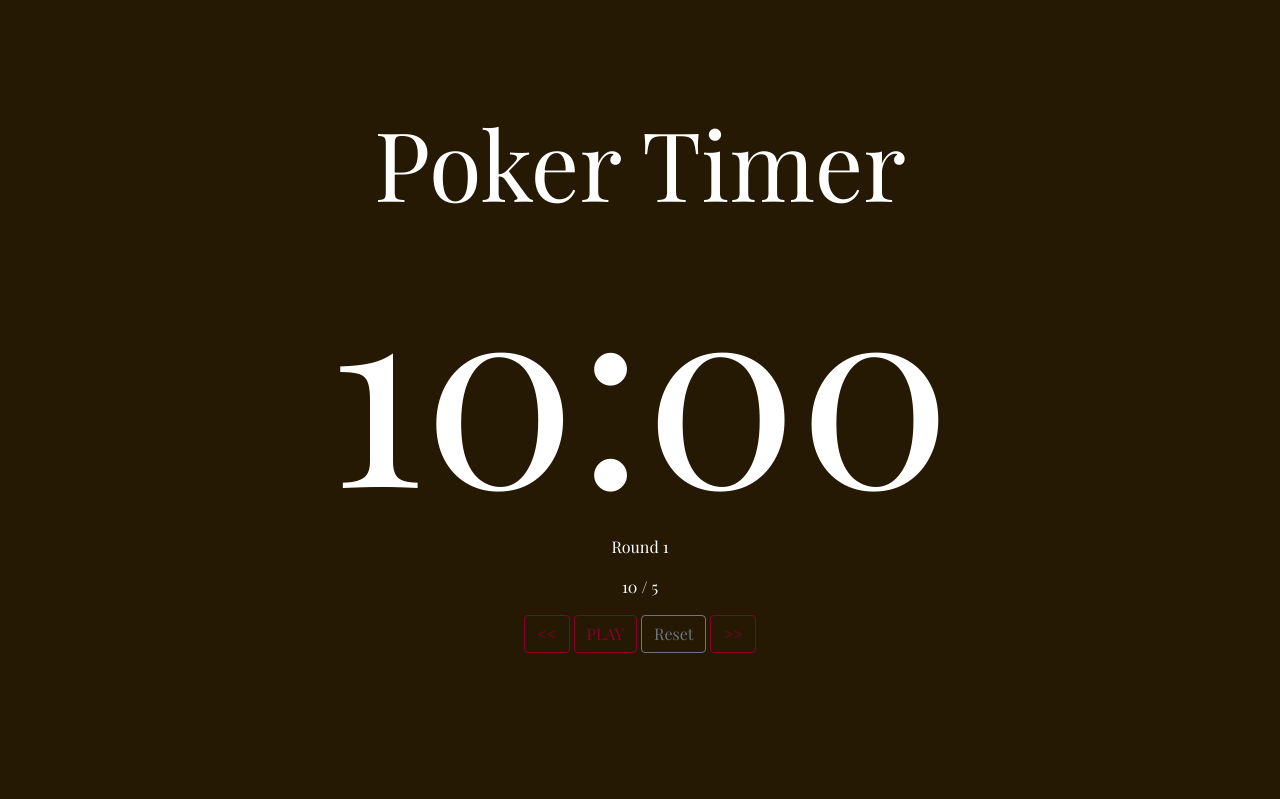
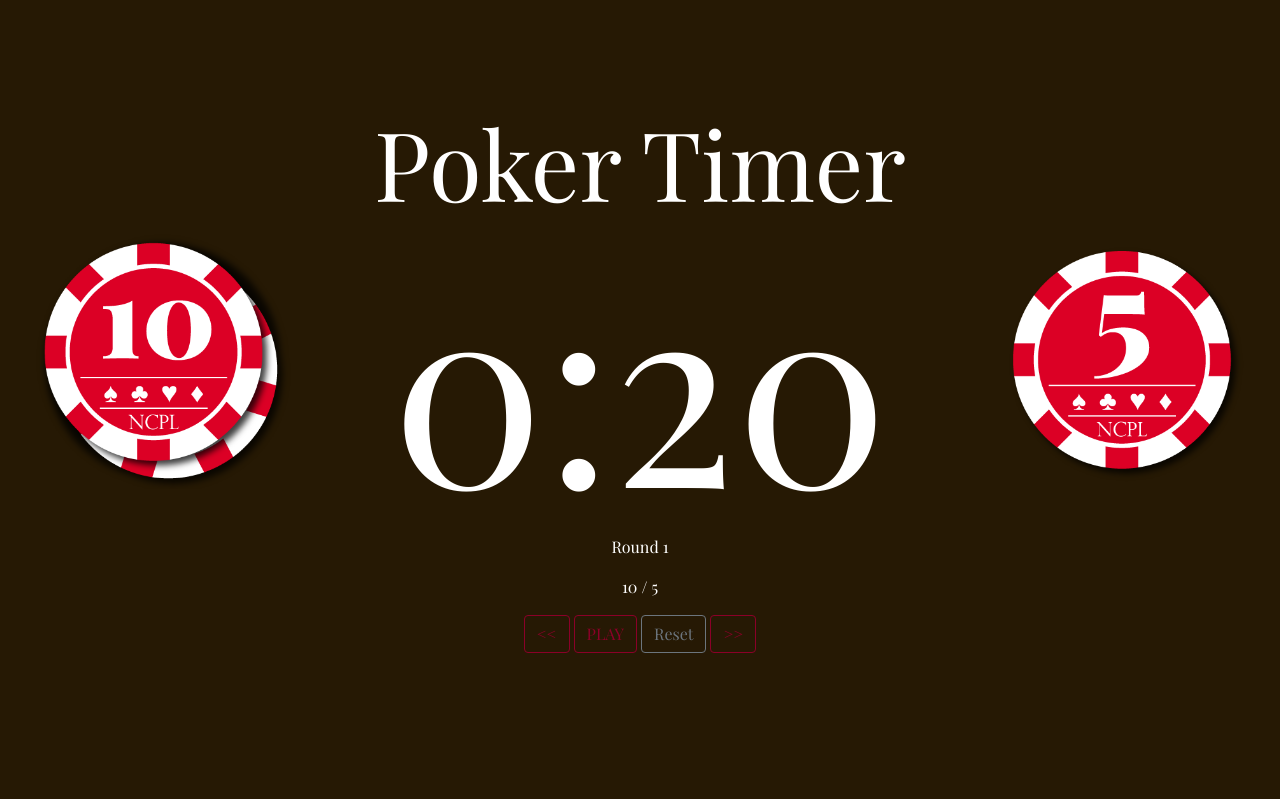
Before and after one commit to veryselfishman/timer.poker, a PHP site: page / in a window 1280 px wide. Shown: the part 41-840 px from the top of the page. Run offline with PHP 8.4, Linux system fonts and the light colour scheme; some web fonts are replaced.

Commit message:
v0.3 Added Big & Small Blind chips. Prevented fwd beyond blind limit

```diff
--- a/src/index.php
+++ b/src/index.php
@@ -28,6 +28,18 @@
         <section id="timer" class="fullScreen active">
             <div class="screenContent">
                 <h1 class="display-1">Poker Timer</h1>
+                <div class="container-fluid">
+
+                    <div class="row">
+
+                        <div class="col">
+                            <div id="bigBlind">
+                                <img class="blinds" src="img/chip-10.png">
+                            </div>
+                        </div><!-- .col -->
+
+                        <div class="col-xs-12 col-sm-6">
+
                             <span id="countdown" class="display-1">0:00
                             </span>
                             <p id="round">Round 1</p>
@@ -39,6 +51,17 @@
                                 <button id="reset" class="btn btn-large btn-outline-secondary" onclick="initialiseTimer()">Reset</button>
                                 <button id="forward" class="btn btn-large btn-outline-primary" onclick="timerCtl('fwd')">>></button>
                             </div>
+                        </div><!-- .col -->
+
+                        <div class="col">
+                            <div id="smallBlind">
+                                <img class="blinds" src="img/chip-5.png">
+                            </div>
+                        </div><!-- .col -->
+
+                    </div><!-- .row -->
+
+                </div><!-- .container-fluid -->
             </div><!-- .screenContent -->
         </section><!-- #timer -->
 
--- a/src/js/app.js
+++ b/src/js/app.js
@@ -3,10 +3,11 @@ var interval;
 var startingInterval;
 var currentTime;
 var round = 1;
+const blinds = [10, 20, 50, 100, 200, 400, 800, 1600];
+var smallBlind = blinds[0] / 2;
+var bigBlind = blinds[0];
 
-const blinds = [10, 20, 50, 100, 200, 400, 600, 800, 1000];
-
-startingInterval = "10:00";
+startingInterval = "0:20";
 
 function initialiseTimer(r) {
   timerManager(false);
@@ -16,12 +17,22 @@ function initialiseTimer(r) {
     round = 1;
   }
   interval = startingInterval;
-  $("#round").text("Round " + round);
-  $("#blinds").text(blinds[round - 1] + " / " + blinds[round - 1] / 2);
+
   $("#countdown").text(startingInterval);
-
+  setBlinds();
   // change playPause button to play
   toggleBtn("play");
+}
+
+function setBlinds() {
+  $("#round").text("Round " + round);
+
+  bigBlind = blinds[round - 1];
+  smallBlind = bigBlind / 2;
+  $("#blinds").text(bigBlind + " / " + smallBlind);
+  $("#smallBlind img").attr("src", "img/chip-" + smallBlind + ".png");
+  $("#bigBlind img").attr("src", "img/chip-" + bigBlind + ".png");
+  $("#countdown").removeClass("text-danger");
 }
 
 function togglePause() {
@@ -53,7 +64,9 @@ function timerCtl(action) {
   if (action == "back") {
     round--;
   } else {
-    round++;
+    if (round < blinds.length) {
+      round++;
+    }
   }
   interval = startingInterval;
   initialiseTimer(round);
@@ -89,13 +102,10 @@ function countdown(currentTime) {
   interval = minutes + ":" + seconds;
 
   if (minutes === 0 && seconds === "00") {
-    round++;
     if (round > blinds.length) {
       timerManager(false);
     }
-    $("#round").text("Round " + round);
-    $("#blinds").text(blinds[round - 1] + " / " + blinds[round - 1] / 2);
-    $("#countdown").removeClass("text-danger");
+    setBlinds();
     interval = startingInterval;
   }
 }
--- a/src/sass/theme/_myTheme.scss
+++ b/src/sass/theme/_myTheme.scss
@@ -53,3 +53,8 @@ body {
   font-size: 20vw;
   width: 5em;
 }
+
+img.blinds {
+  width: 90%;
+  margin: 0 auto;
+}
```
Also changed, not shown: src/css/style.min.css, src/img/chip-10.png (added), src/img/chip-100.png (added), src/img/chip-1600.png (added), src/img/chip-20.png (added), src/img/chip-200.png (added), src/img/chip-25.png (added), src/img/chip-400.png (added), src/img/chip-5.png (added), src/img/chip-50.png (added), src/img/chip-800.png (added), 1 other file. Lines whose indentation alone changed are shown as unchanged.
